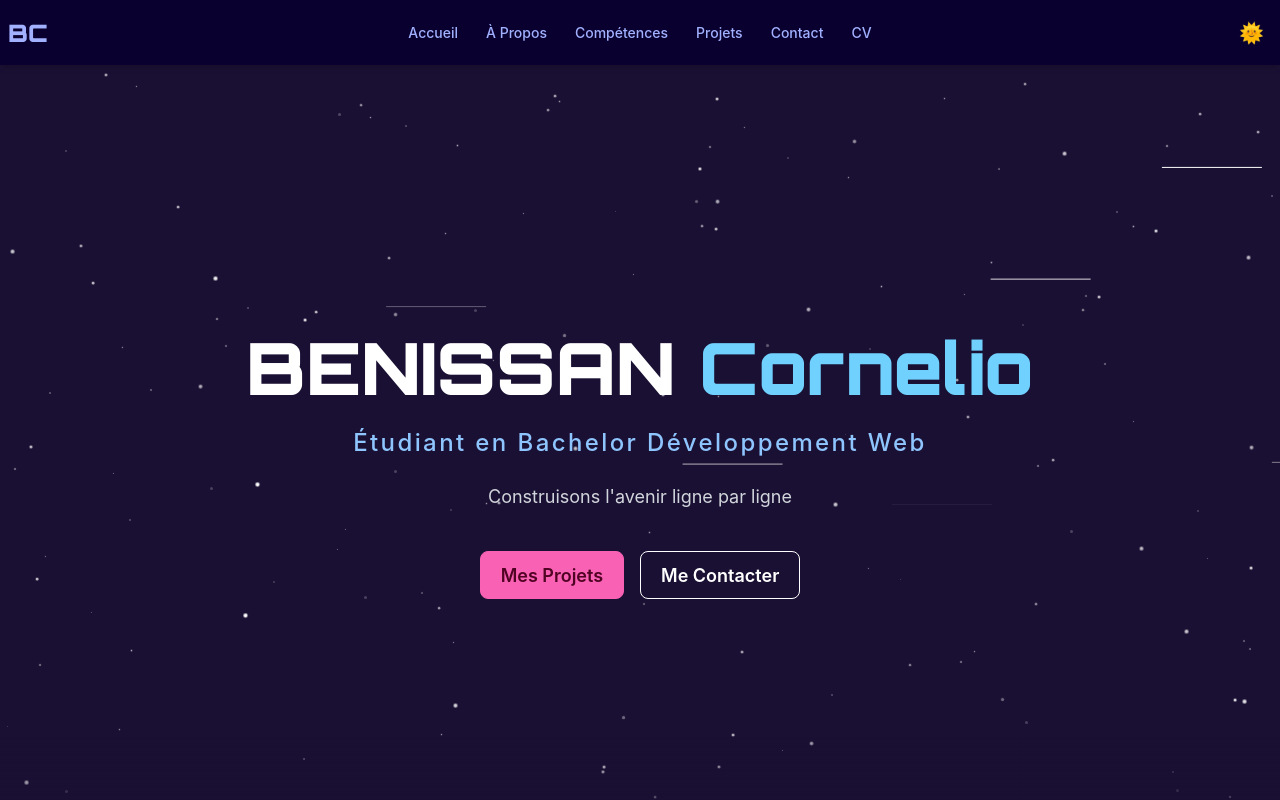
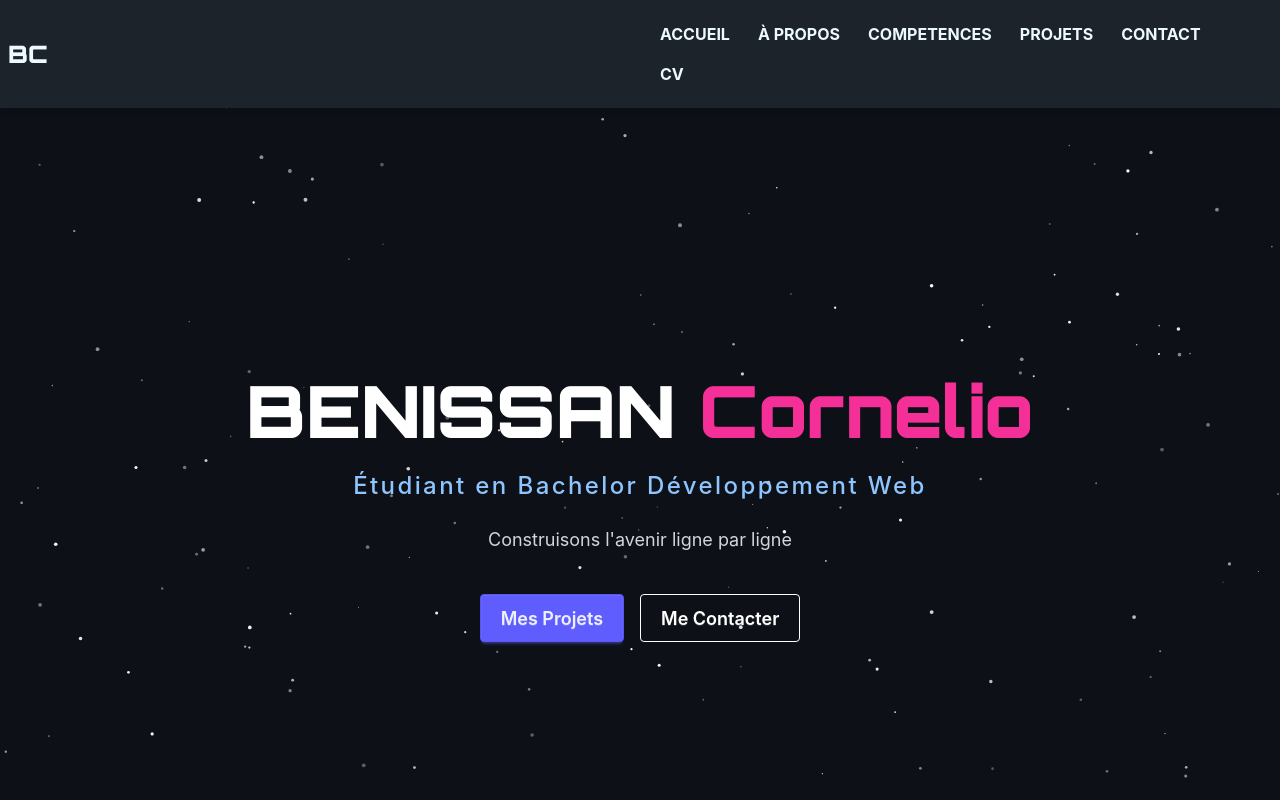
Before and after one commit to Cornelio2005/Portfolio2, a React (Vite) app: page / in a window 1280 px wide. Shown: the top 800 px of the page. Built offline with nearby package versions, Linux system fonts and the light colour scheme.

Commit message:
correction du site

```diff
--- a/package.json
+++ b/package.json
@@ -11,7 +11,10 @@
   },
   "dependencies": {
     "@tailwindcss/vite": "^4.2.1",
+    "@tsparticles/react": "^3.0.0",
+    "@tsparticles/slim": "^3.9.1",
     "daisyui": "^5.5.19",
+    "framer-motion": "^12.38.0",
     "react": "^19.2.4",
     "react-dom": "^19.2.4",
     "react-router-dom": "^7.13.1",
--- a/src/components/Navbar.jsx
+++ b/src/components/Navbar.jsx
@@ -1,47 +1,41 @@
-import { useState, useEffect } from 'react'
 import { Link } from 'react-router-dom'
 import { HashLink } from 'react-router-hash-link'
-
 
 const liens = [
   { label: 'Accueil',     href: '/#accueil',     isRoute: false },
   { label: 'À Propos',    href: '/#apropos',     isRoute: false },
-  { label: 'Compétences', href: '/#competences', isRoute: false },
+  { label: 'Competences', href: '/#competences', isRoute: false },
   { label: 'Projets',     href: '/#projets',     isRoute: false },
   { label: 'Contact',     href: '/#contact',     isRoute: false },
   { label: 'CV',          href: '/cv',           isRoute: true  },
 ]
 
 function Navbar(){
-    const [theme, setTheme] = useState('synthwave')
-    useEffect(() => {
-  document.documentElement.setAttribute('data-theme', theme)
-}, [theme])
-
-
-    const toggleTheme = () => {
-  setTheme(theme === 'synthwave' ? 'light' : 'synthwave')
-}
 
 
 
-    return(
-<nav className="navbar bg-base-100 sticky top-0 z-50 shadow-md">            <div className="navbar-start">
-                     <a href="#accueil" className="text-2xl font-extrabold " style={{ fontFamily: 'Orbitron, sans-serif' }}>
+ return (
+  <nav className="navbar bg-base-100 sticky top-0 z-50 shadow-md">
+
+    {/* ZONE GAUCHE — Logo */}
+    <div className="navbar-start">
+      <a href="/#accueil" className="text-2xl font-extrabold"
+        style={{ fontFamily: 'Orbitron, sans-serif' }}>
         BC
       </a>
     </div>
 
-            <div className="navbar-center hidden lg:flex">
+    {/* ZONE DROITE — Liens */}
+    <div className="navbar-end hidden lg:flex">
       <ul className="menu menu-horizontal gap-1">
         {liens.map((lien, index) => (
           <li key={index}>
             {lien.isRoute ? (
-    <Link to={lien.href} className="font-medium hover:text-primary transition-colors duration-200">
+              <Link to={lien.href} className="text-base font-bold hover:text-primary uppercase transition-colors duration-200  ">
                 {lien.label}
               </Link>
             ) : (
-    <HashLink smooth to={lien.href} className="font-medium hover:text-primary transition-colors duration-200">
+              <HashLink smooth to={lien.href} className="text-base font-bold hover:text-primary uppercase transition-colors duration-200  ">
                 {lien.label}
               </HashLink>
             )}
@@ -50,14 +44,6 @@ function Navbar(){
       </ul>
     </div>
 
-             <div className="navbar-end">
-                <button onClick={toggleTheme} className='btn btn-ghost btn-circle text-xl'>
-                    {theme === 'synthwave' ? '🌞' : '🌙'}
-                </button>
-
-             </div>
-
-
   </nav>
 )
 
--- a/src/index.css
+++ b/src/index.css
@@ -1,6 +1,6 @@
 @import "tailwindcss";
 @plugin "daisyui" {
-  themes: synthwave --default, light;
+  themes: dark --default;
 }
 
 html {
--- a/src/pages/Accueil.jsx
+++ b/src/pages/Accueil.jsx
@@ -1,94 +1,50 @@
-import { useEffect, useState } from 'react'
+import { useEffect, useState, useCallback } from 'react'
+import { motion } from 'framer-motion'
+import Particles, { initParticlesEngine } from '@tsparticles/react'
+import { loadSlim } from '@tsparticles/slim'
+function Accueil() {
+const [init, setInit] = useState(false)
 
-function Accueil() {
-  const [etoiles, setEtoiles] = useState([])
-  const [filantes, setFilantes] = useState([])
-
-  // Génère 150 étoiles fixes aléatoires
 useEffect(() => {
-    const nouvellesEtoiles = Array.from({ length: 150 }, (_, i) => ({
-      id: i,
-      top: Math.random() * 100,
-      left: Math.random() * 100,
-      taille: Math.random() * 2 + 1,
-      duree: Math.random() * 3 + 2,
-    }))
-    setEtoiles(nouvellesEtoiles)
+  initParticlesEngine(async (engine) => {
+    await loadSlim(engine)
+  }).then(() => setInit(true))
 }, [])
 
-  // Génère 8 étoiles filantes aléatoires
-  useEffect(() => {
-    const nouvellesFilantes = Array.from({ length: 8 }, (_, i) => ({
-      id: i,
-      top: Math.random() * 50,
-      left: Math.random() * 100,
-      duree: Math.random() * 3 + 2,
-      delai: Math.random() * 8,
-    }))
-    setFilantes(nouvellesFilantes)
-  }, [])
+const particlesOptions = {
+  preset: 'stars',
+  background: { color: { value: '#0d1117' } },
+  particles: {
+    number: { value: 160 },
+    color: { value: '#ffffff' },
+    size: { value: { min: 0.5, max: 2 } },
+    opacity: { value: { min: 0.3, max: 1 }, animation: { enable: true, speed: 1 } },
+    move: { enable: true, speed: 0.3, direction: 'none', random: true },
+  },
+}
 
 return (
   <section id="accueil" className="min-h-screen flex flex-col items-center justify-center relative overflow-hidden">
 
-      {/* FOND GRADIENT SYNTHWAVE */}
-      <div className="absolute inset-0 -z-10 bg-[#1a1033]" />
-           {/* ANIMATIONS CSS */}
-      <style>{`
-  @keyframes scintiller {
-    0%   { opacity: 0.2; transform: scale(1); }
-    100% { opacity: 1;   transform: scale(1.4); }
-  }
-  @keyframes filer {
-    0%   { transform: translateX(0) translateY(0); opacity: 1; }
-    100% { transform: translateX(300px) translateY(300px); opacity: 0; }
-  }
-  @keyframes entree {
-    0%   { opacity: 0; transform: translateY(40px); }
-    100% { opacity: 1; transform: translateY(0); }
-  }
-`}</style>
-
-      {/* ÉTOILES FIXES */}
-      {etoiles.map(etoile => (
-        <div
-          key={etoile.id}
-          className="absolute rounded-full bg-white"
-          style={{
-            top: `${etoile.top}%`,
-            left: `${etoile.left}%`,
-            width: `${etoile.taille}px`,
-            height: `${etoile.taille}px`,
-            animation: `scintiller ${etoile.duree}s ease-in-out infinite alternate`,
-          }}
+    {/* FOND TSPARTICLES */}
+    {init && (
+      <Particles
+        className="absolute inset-0 -z-10"
+        options={particlesOptions}
       />
-      ))}
-
-      {/* ÉTOILES FILANTES */}
-      {filantes.map(filante => (
-        <div
-          key={filante.id}
-          className="absolute h-px bg-white"
-          style={{
-            top: `${filante.top}%`,
-            left: `${filante.left}%`,
-            width: '100px',
-            animation: `filer ${filante.duree}s ease-in ${filante.delai}s infinite`,
-            opacity: 0,
-          }}
-        />
-      ))}
+    )}
 
     {/* CONTENU PRINCIPAL */}
-      <div className="text-center z-10 px-4 space-y-6">
-
+    <motion.div
+      className="text-center z-10 px-4 space-y-6"
+      initial={{ opacity: 0, y: 40 }}
+      animate={{ opacity: 1, y: 0 }}
+      transition={{ duration: 0.8, ease: 'easeOut' }}
+    >
       {/* NOM */}
       <h1
         className="text-5xl md:text-7xl font-extrabold text-white"
-  style={{
-    fontFamily: 'Orbitron, sans-serif',
-    animation: 'entree 1s ease-out forwards',
-  }}
+        style={{ fontFamily: 'Orbitron, sans-serif' }}
       >
         BENISSAN <span className="text-secondary">Cornelio</span>
       </h1>
@@ -112,13 +68,11 @@ function Accueil() {
           Me Contacter
         </a>
       </div>
+    </motion.div>
 
-      </div>
-      {/* DÉGRADÉ DE TRANSITION vers la section suivante */}
+    {/* DÉGRADÉ DE TRANSITION */}
     <div className="absolute bottom-0 left-0 w-full h-32 z-10"
-  style={{
-    background: 'linear-gradient(to bottom, transparent, #1a1033)'
-  }}
+  style={{ background: 'linear-gradient(to bottom, transparent, #0d1117)' }}
 />
 
   </section>
```
Also changed, not shown: 1 other file (tests, documents, lock files or other folders). Lines whose indentation alone changed are shown as unchanged.
